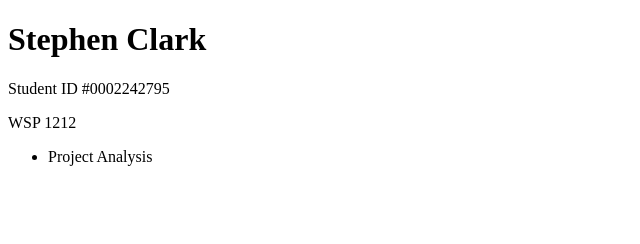
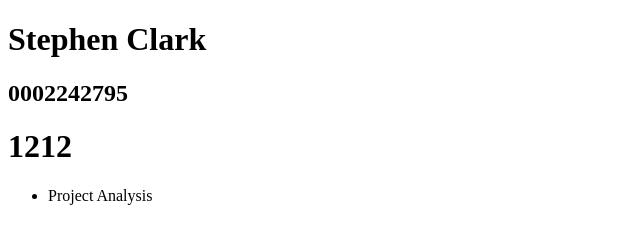
Before and after one commit to steveclark2013/wsp-1212, a plain HTML site: page activities/wsp_portal.html in a window 1280 px wide. Shown: the whole page, without its empty margins (0-640 px from the left). Drawn offline with Linux system fonts and the light colour scheme.

Commit message:
Revert "added portal page"
This reverts commit c4880377367739c31865ef11b087de6bc9dd015e.

```diff
--- a/wsp_portal.html
+++ b/activities/wsp_portal.html
@@ -4,8 +4,8 @@
 </head>
 <body>
 	<h1> Stephen Clark </h1>
-		<p>Student ID #0002242795</p>
-		<p>WSP 1212 </p>
+		<h2>0002242795</h2>
+	<h1> 1212 </h1>
 		<ul>
 			<li>Project Analysis</li>
 		</ul>
```
